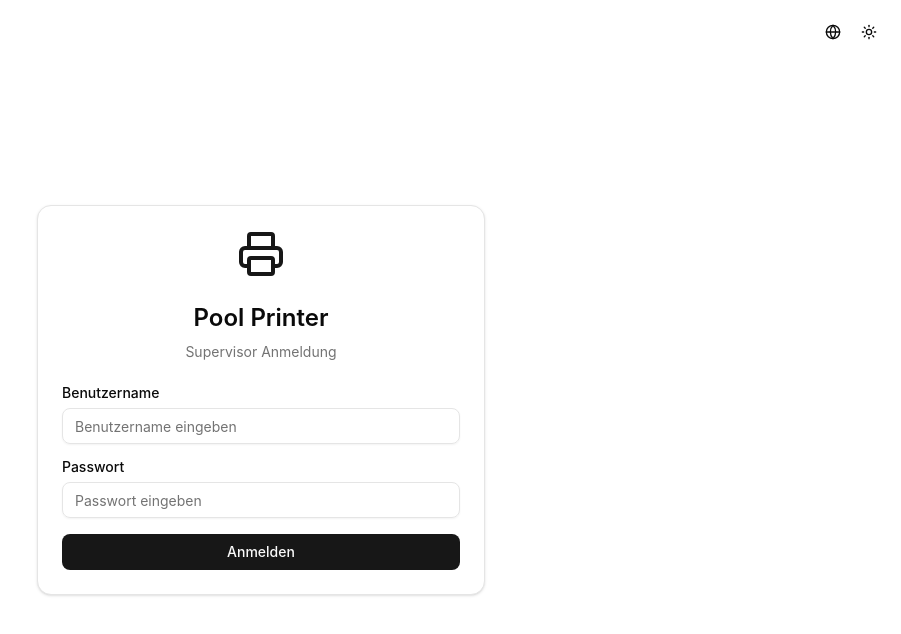
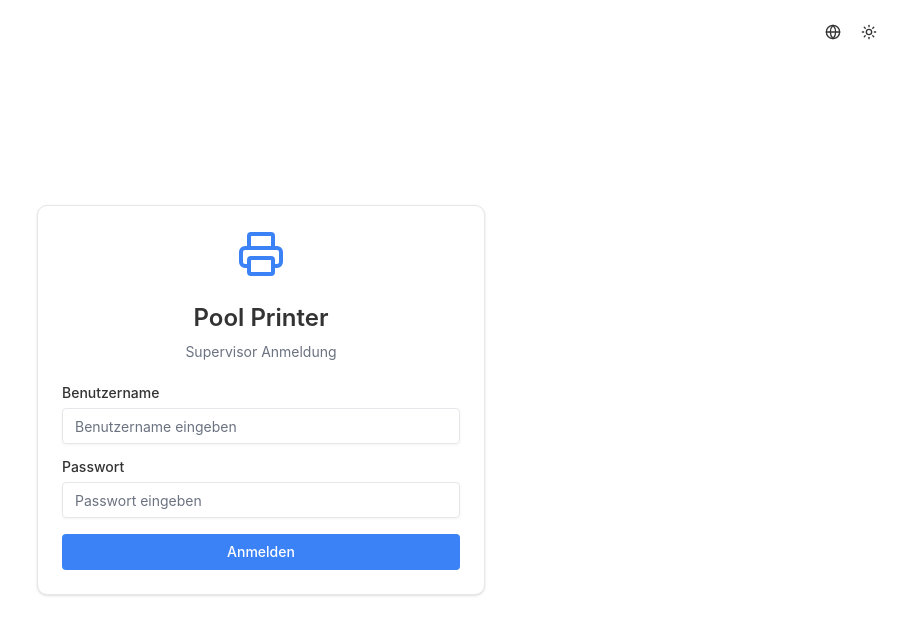
Before and after one commit to derwilmoth/pool-printer, a Next.js app: page /login in a window 1280 px wide. Shown: the top 634 px of the page, without its empty margins (379-1280 px from the left). Built offline with nearby package versions, Linux system fonts and the light colour scheme.

Commit message:
feat: enhance global styles with improved CSS variables and dark mode support

```diff
--- a/src/app/globals.css
+++ b/src/app/globals.css
@@ -4,116 +4,165 @@
 
 @custom-variant dark (&:is(.dark *));
 
+:root {
+  --background: oklch(1.0000 0 0);
+  --foreground: oklch(0.3211 0 0);
+  --card: oklch(1.0000 0 0);
+  --card-foreground: oklch(0.3211 0 0);
+  --popover: oklch(1.0000 0 0);
+  --popover-foreground: oklch(0.3211 0 0);
+  --primary: oklch(0.6231 0.1880 259.8145);
+  --primary-foreground: oklch(1.0000 0 0);
+  --secondary: oklch(0.9670 0.0029 264.5419);
+  --secondary-foreground: oklch(0.4461 0.0263 256.8018);
+  --muted: oklch(0.9846 0.0017 247.8389);
+  --muted-foreground: oklch(0.5510 0.0234 264.3637);
+  --accent: oklch(0.9514 0.0250 236.8242);
+  --accent-foreground: oklch(0.3791 0.1378 265.5222);
+  --destructive: oklch(0.6368 0.2078 25.3313);
+  --destructive-foreground: oklch(1.0000 0 0);
+  --border: oklch(0.9276 0.0058 264.5313);
+  --input: oklch(0.9276 0.0058 264.5313);
+  --ring: oklch(0.6231 0.1880 259.8145);
+  --chart-1: oklch(0.6231 0.1880 259.8145);
+  --chart-2: oklch(0.5461 0.2152 262.8809);
+  --chart-3: oklch(0.4882 0.2172 264.3763);
+  --chart-4: oklch(0.4244 0.1809 265.6377);
+  --chart-5: oklch(0.3791 0.1378 265.5222);
+  --sidebar: oklch(0.9846 0.0017 247.8389);
+  --sidebar-foreground: oklch(0.3211 0 0);
+  --sidebar-primary: oklch(0.6231 0.1880 259.8145);
+  --sidebar-primary-foreground: oklch(1.0000 0 0);
+  --sidebar-accent: oklch(0.9514 0.0250 236.8242);
+  --sidebar-accent-foreground: oklch(0.3791 0.1378 265.5222);
+  --sidebar-border: oklch(0.9276 0.0058 264.5313);
+  --sidebar-ring: oklch(0.6231 0.1880 259.8145);
+  --font-sans: Inter, sans-serif;
+  --font-serif: Source Serif 4, serif;
+  --font-mono: JetBrains Mono, monospace;
+  --radius: 0.375rem;
+  --shadow-x: 0;
+  --shadow-y: 1px;
+  --shadow-blur: 3px;
+  --shadow-spread: 0px;
+  --shadow-opacity: 0.1;
+  --shadow-color: oklch(0 0 0);
+  --shadow-2xs: 0 1px 3px 0px hsl(0 0% 0% / 0.05);
+  --shadow-xs: 0 1px 3px 0px hsl(0 0% 0% / 0.05);
+  --shadow-sm: 0 1px 3px 0px hsl(0 0% 0% / 0.10), 0 1px 2px -1px hsl(0 0% 0% / 0.10);
+  --shadow: 0 1px 3px 0px hsl(0 0% 0% / 0.10), 0 1px 2px -1px hsl(0 0% 0% / 0.10);
+  --shadow-md: 0 1px 3px 0px hsl(0 0% 0% / 0.10), 0 2px 4px -1px hsl(0 0% 0% / 0.10);
+  --shadow-lg: 0 1px 3px 0px hsl(0 0% 0% / 0.10), 0 4px 6px -1px hsl(0 0% 0% / 0.10);
+  --shadow-xl: 0 1px 3px 0px hsl(0 0% 0% / 0.10), 0 8px 10px -1px hsl(0 0% 0% / 0.10);
+  --shadow-2xl: 0 1px 3px 0px hsl(0 0% 0% / 0.25);
+  --tracking-normal: 0em;
+  --spacing: 0.25rem;
+}
+
+.dark {
+  --background: oklch(0.2046 0 0);
+  --foreground: oklch(0.9219 0 0);
+  --card: oklch(0.2686 0 0);
+  --card-foreground: oklch(0.9219 0 0);
+  --popover: oklch(0.2686 0 0);
+  --popover-foreground: oklch(0.9219 0 0);
+  --primary: oklch(0.6231 0.1880 259.8145);
+  --primary-foreground: oklch(1.0000 0 0);
+  --secondary: oklch(0.2686 0 0);
+  --secondary-foreground: oklch(0.9219 0 0);
+  --muted: oklch(0.2393 0 0);
+  --muted-foreground: oklch(0.7155 0 0);
+  --accent: oklch(0.3791 0.1378 265.5222);
+  --accent-foreground: oklch(0.8823 0.0571 254.1284);
+  --destructive: oklch(0.6368 0.2078 25.3313);
+  --destructive-foreground: oklch(1.0000 0 0);
+  --border: oklch(0.3715 0 0);
+  --input: oklch(0.3715 0 0);
+  --ring: oklch(0.6231 0.1880 259.8145);
+  --chart-1: oklch(0.7137 0.1434 254.6240);
+  --chart-2: oklch(0.6231 0.1880 259.8145);
+  --chart-3: oklch(0.5461 0.2152 262.8809);
+  --chart-4: oklch(0.4882 0.2172 264.3763);
+  --chart-5: oklch(0.4244 0.1809 265.6377);
+  --sidebar: oklch(0.2046 0 0);
+  --sidebar-foreground: oklch(0.9219 0 0);
+  --sidebar-primary: oklch(0.6231 0.1880 259.8145);
+  --sidebar-primary-foreground: oklch(1.0000 0 0);
+  --sidebar-accent: oklch(0.3791 0.1378 265.5222);
+  --sidebar-accent-foreground: oklch(0.8823 0.0571 254.1284);
+  --sidebar-border: oklch(0.3715 0 0);
+  --sidebar-ring: oklch(0.6231 0.1880 259.8145);
+  --font-sans: Inter, sans-serif;
+  --font-serif: Source Serif 4, serif;
+  --font-mono: JetBrains Mono, monospace;
+  --radius: 0.375rem;
+  --shadow-x: 0;
+  --shadow-y: 1px;
+  --shadow-blur: 3px;
+  --shadow-spread: 0px;
+  --shadow-opacity: 0.1;
+  --shadow-color: oklch(0 0 0);
+  --shadow-2xs: 0 1px 3px 0px hsl(0 0% 0% / 0.05);
+  --shadow-xs: 0 1px 3px 0px hsl(0 0% 0% / 0.05);
+  --shadow-sm: 0 1px 3px 0px hsl(0 0% 0% / 0.10), 0 1px 2px -1px hsl(0 0% 0% / 0.10);
+  --shadow: 0 1px 3px 0px hsl(0 0% 0% / 0.10), 0 1px 2px -1px hsl(0 0% 0% / 0.10);
+  --shadow-md: 0 1px 3px 0px hsl(0 0% 0% / 0.10), 0 2px 4px -1px hsl(0 0% 0% / 0.10);
+  --shadow-lg: 0 1px 3px 0px hsl(0 0% 0% / 0.10), 0 4px 6px -1px hsl(0 0% 0% / 0.10);
+  --shadow-xl: 0 1px 3px 0px hsl(0 0% 0% / 0.10), 0 8px 10px -1px hsl(0 0% 0% / 0.10);
+  --shadow-2xl: 0 1px 3px 0px hsl(0 0% 0% / 0.25);
+}
+
 @theme inline {
   --color-background: var(--background);
   --color-foreground: var(--foreground);
-  --font-sans: var(--font-geist-sans);
-  --font-mono: var(--font-geist-mono);
+  --color-card: var(--card);
+  --color-card-foreground: var(--card-foreground);
+  --color-popover: var(--popover);
+  --color-popover-foreground: var(--popover-foreground);
+  --color-primary: var(--primary);
+  --color-primary-foreground: var(--primary-foreground);
+  --color-secondary: var(--secondary);
+  --color-secondary-foreground: var(--secondary-foreground);
+  --color-muted: var(--muted);
+  --color-muted-foreground: var(--muted-foreground);
+  --color-accent: var(--accent);
+  --color-accent-foreground: var(--accent-foreground);
+  --color-destructive: var(--destructive);
+  --color-destructive-foreground: var(--destructive-foreground);
+  --color-border: var(--border);
+  --color-input: var(--input);
+  --color-ring: var(--ring);
+  --color-chart-1: var(--chart-1);
+  --color-chart-2: var(--chart-2);
+  --color-chart-3: var(--chart-3);
+  --color-chart-4: var(--chart-4);
+  --color-chart-5: var(--chart-5);
+  --color-sidebar: var(--sidebar);
+  --color-sidebar-foreground: var(--sidebar-foreground);
+  --color-sidebar-primary: var(--sidebar-primary);
+  --color-sidebar-primary-foreground: var(--sidebar-primary-foreground);
+  --color-sidebar-accent: var(--sidebar-accent);
+  --color-sidebar-accent-foreground: var(--sidebar-accent-foreground);
+  --color-sidebar-border: var(--sidebar-border);
   --color-sidebar-ring: var(--sidebar-ring);
-  --color-sidebar-border: var(--sidebar-border);
-  --color-sidebar-accent-foreground: var(--sidebar-accent-foreground);
-  --color-sidebar-accent: var(--sidebar-accent);
-  --color-sidebar-primary-foreground: var(--sidebar-primary-foreground);
-  --color-sidebar-primary: var(--sidebar-primary);
-  --color-sidebar-foreground: var(--sidebar-foreground);
-  --color-sidebar: var(--sidebar);
-  --color-chart-5: var(--chart-5);
-  --color-chart-4: var(--chart-4);
-  --color-chart-3: var(--chart-3);
-  --color-chart-2: var(--chart-2);
-  --color-chart-1: var(--chart-1);
-  --color-ring: var(--ring);
-  --color-input: var(--input);
-  --color-border: var(--border);
-  --color-destructive: var(--destructive);
-  --color-accent-foreground: var(--accent-foreground);
-  --color-accent: var(--accent);
-  --color-muted-foreground: var(--muted-foreground);
-  --color-muted: var(--muted);
-  --color-secondary-foreground: var(--secondary-foreground);
-  --color-secondary: var(--secondary);
-  --color-primary-foreground: var(--primary-foreground);
-  --color-primary: var(--primary);
-  --color-popover-foreground: var(--popover-foreground);
-  --color-popover: var(--popover);
-  --color-card-foreground: var(--card-foreground);
-  --color-card: var(--card);
+
+  --font-sans: var(--font-sans);
+  --font-mono: var(--font-mono);
+  --font-serif: var(--font-serif);
+
   --radius-sm: calc(var(--radius) - 4px);
   --radius-md: calc(var(--radius) - 2px);
   --radius-lg: var(--radius);
   --radius-xl: calc(var(--radius) + 4px);
-  --radius-2xl: calc(var(--radius) + 8px);
-  --radius-3xl: calc(var(--radius) + 12px);
-  --radius-4xl: calc(var(--radius) + 16px);
-}
 
-:root {
-  --radius: 0.625rem;
-  --background: oklch(1 0 0);
-  --foreground: oklch(0.145 0 0);
-  --card: oklch(1 0 0);
-  --card-foreground: oklch(0.145 0 0);
-  --popover: oklch(1 0 0);
-  --popover-foreground: oklch(0.145 0 0);
-  --primary: oklch(0.205 0 0);
-  --primary-foreground: oklch(0.985 0 0);
-  --secondary: oklch(0.97 0 0);
-  --secondary-foreground: oklch(0.205 0 0);
-  --muted: oklch(0.97 0 0);
-  --muted-foreground: oklch(0.556 0 0);
-  --accent: oklch(0.97 0 0);
-  --accent-foreground: oklch(0.205 0 0);
-  --destructive: oklch(0.577 0.245 27.325);
-  --border: oklch(0.922 0 0);
-  --input: oklch(0.922 0 0);
-  --ring: oklch(0.708 0 0);
-  --chart-1: oklch(0.646 0.222 41.116);
-  --chart-2: oklch(0.6 0.118 184.704);
-  --chart-3: oklch(0.398 0.07 227.392);
-  --chart-4: oklch(0.828 0.189 84.429);
-  --chart-5: oklch(0.769 0.188 70.08);
-  --sidebar: oklch(0.985 0 0);
-  --sidebar-foreground: oklch(0.145 0 0);
-  --sidebar-primary: oklch(0.205 0 0);
-  --sidebar-primary-foreground: oklch(0.985 0 0);
-  --sidebar-accent: oklch(0.97 0 0);
-  --sidebar-accent-foreground: oklch(0.205 0 0);
-  --sidebar-border: oklch(0.922 0 0);
-  --sidebar-ring: oklch(0.708 0 0);
-}
-
-.dark {
-  --background: oklch(0.145 0 0);
-  --foreground: oklch(0.985 0 0);
-  --card: oklch(0.205 0 0);
-  --card-foreground: oklch(0.985 0 0);
-  --popover: oklch(0.205 0 0);
-  --popover-foreground: oklch(0.985 0 0);
-  --primary: oklch(0.922 0 0);
-  --primary-foreground: oklch(0.205 0 0);
-  --secondary: oklch(0.269 0 0);
-  --secondary-foreground: oklch(0.985 0 0);
-  --muted: oklch(0.269 0 0);
-  --muted-foreground: oklch(0.708 0 0);
-  --accent: oklch(0.269 0 0);
-  --accent-foreground: oklch(0.985 0 0);
-  --destructive: oklch(0.704 0.191 22.216);
-  --border: oklch(1 0 0 / 10%);
-  --input: oklch(1 0 0 / 15%);
-  --ring: oklch(0.556 0 0);
-  --chart-1: oklch(0.488 0.243 264.376);
-  --chart-2: oklch(0.696 0.17 162.48);
-  --chart-3: oklch(0.769 0.188 70.08);
-  --chart-4: oklch(0.627 0.265 303.9);
-  --chart-5: oklch(0.645 0.246 16.439);
-  --sidebar: oklch(0.205 0 0);
-  --sidebar-foreground: oklch(0.985 0 0);
-  --sidebar-primary: oklch(0.488 0.243 264.376);
-  --sidebar-primary-foreground: oklch(0.985 0 0);
-  --sidebar-accent: oklch(0.269 0 0);
-  --sidebar-accent-foreground: oklch(0.985 0 0);
-  --sidebar-border: oklch(1 0 0 / 10%);
-  --sidebar-ring: oklch(0.556 0 0);
+  --shadow-2xs: var(--shadow-2xs);
+  --shadow-xs: var(--shadow-xs);
+  --shadow-sm: var(--shadow-sm);
+  --shadow: var(--shadow);
+  --shadow-md: var(--shadow-md);
+  --shadow-lg: var(--shadow-lg);
+  --shadow-xl: var(--shadow-xl);
+  --shadow-2xl: var(--shadow-2xl);
 }
 
 @layer base {
```
